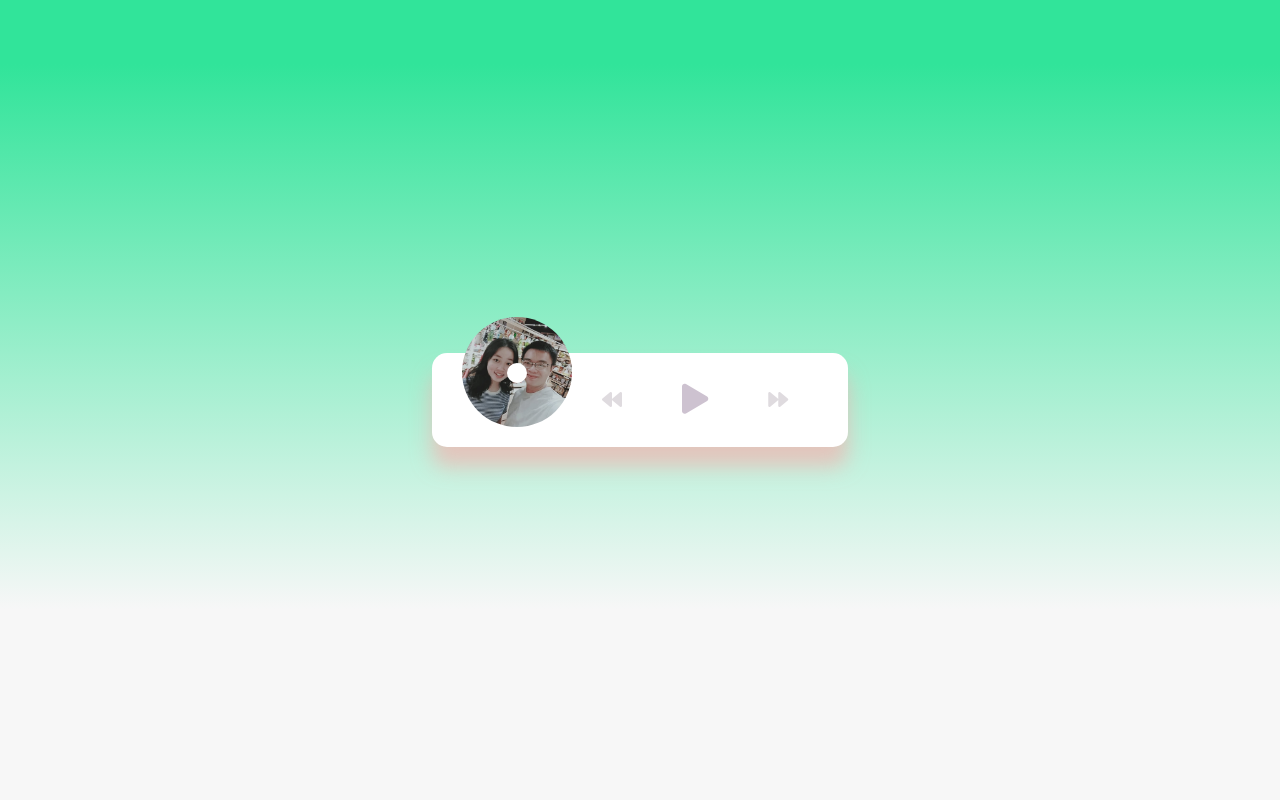
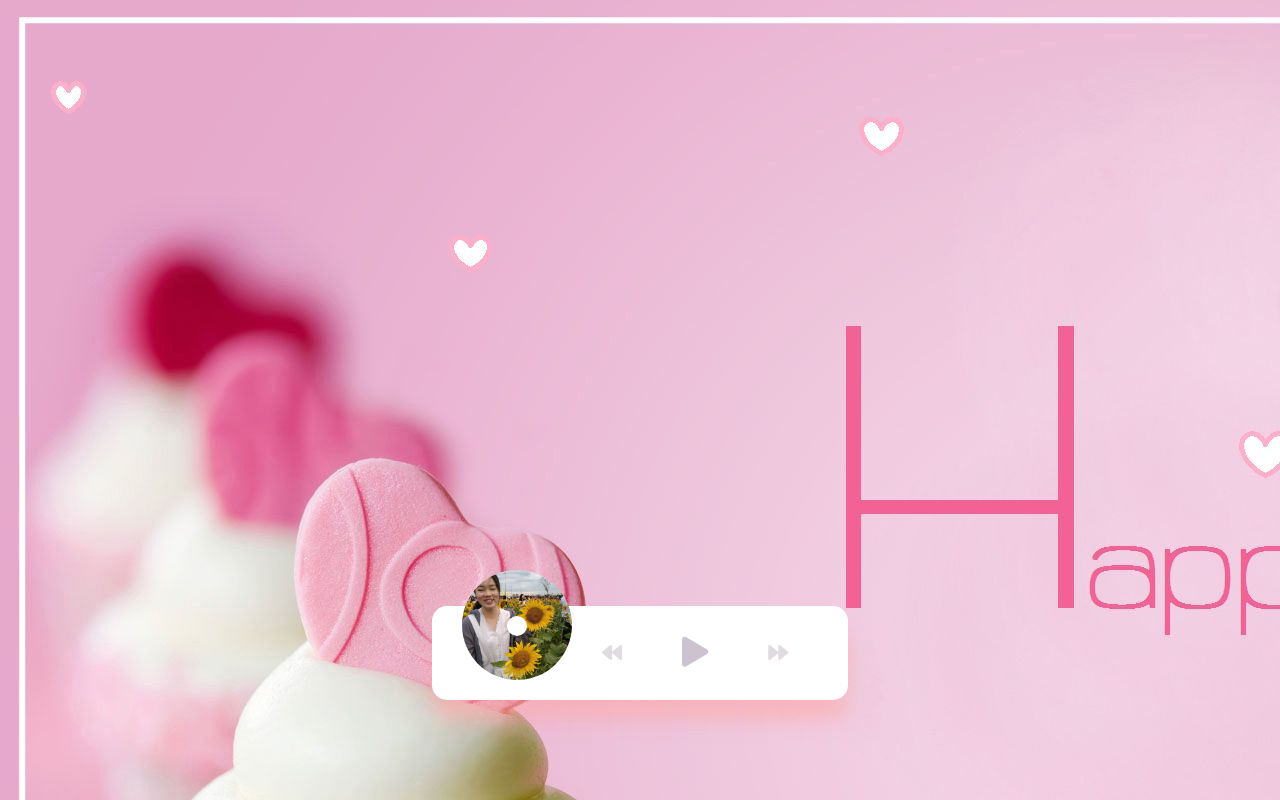
Before and after one commit to cmtaan/test, a plain HTML site: page index.html in a window 1280 px wide. Drawn offline with Linux system fonts and the light colour scheme.

Commit message:
happy birthday

```diff
--- a/script.js
+++ b/script.js
@@ -10,7 +10,7 @@ const title = document.getElementById('title');
 const cover = document.getElementById('cover');
 
 // Song titles
-const songs = ['I would like to wish you always happy','Start this day with a smile', 'Anh sẽ rất nhớ em ;)'];
+const songs = ['Happy Birthday To Babe', 'I Love U'];
 
 // Keep track of song
 let songIndex = 0;
@@ -23,6 +23,7 @@ function loadSong(song) {
     title.innerText = song;
     audio.src = `music/${song}.mp3`;
     cover.src = `images/${song}.jpg`;
+    document.body.style.backgroundImage = `url('bg/${song}.jpg')`;
 }
 
 // Play song
--- a/style.css
+++ b/style.css
@@ -1,20 +1,15 @@
 @import url('https://fonts.googleapis.com/css?family=Lato&display=swap');
-
 * {
     box-sizing: border-box;
 }
 
 body {
-  background-image: linear-gradient(
-    0deg,
-    rgba(247, 247, 247, 1) 23.8%,
-    rgba(49 228 154) 92%
-  );
+    background-image: url('bg/Happy\ Birthday\ To\ Babe.jpg');
     height: 100vh;
     display: flex;
     flex-direction: column;
     align-items: center;
-  justify-content: center;
+    justify-content: flex-end;
     font-family: 'Lato', sans-serif;
     margin: 0;
 }
@@ -56,7 +51,6 @@ body {
     bottom: 0;
     left: 0;
     animation: rotate 30s linear infinite;
-
     animation-play-state: paused;
 }
 
@@ -68,7 +62,6 @@ body {
     from {
         transform: rotate(0deg);
     }
-
     to {
         transform: rotate(360deg);
     }
```
Also changed, not shown: bg/Happy Birthday To Babe.jpg (added), bg/I Love U.jpg (added), images/Happy Birthday To Babe.jpg (renamed from images/Anh sẽ rất nhớ em ;).jpg), images/I Love U.jpg (added), 2 other files. Lines whose indentation alone changed are shown as unchanged.
